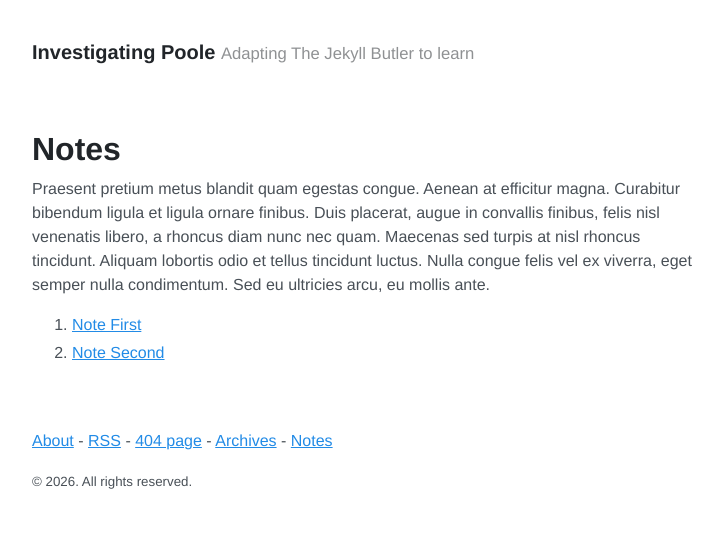
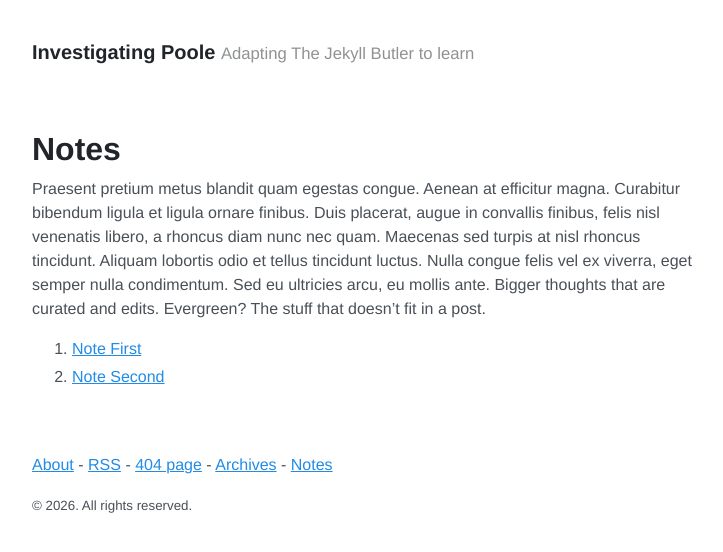
Before and after one commit to akmolteni/gju, a Jekyll site: the page built from notes.md, in a window 1280 px wide. Shown: the top 552 px of the page, without its empty margins (272-995 px from the left). Built offline with Jekyll 4.4.1, drawn with Linux system fonts in a browser that asks for light colours.

Commit message:
Update notes with curated thoughts and edits
Added additional thoughts and edits to the notes.

```diff
--- a/notes.md
+++ b/notes.md
@@ -3,7 +3,7 @@
 title: Notes
 ---
 
-Praesent pretium metus blandit quam egestas congue. Aenean at efficitur magna. Curabitur bibendum ligula et ligula ornare finibus. Duis placerat, augue in convallis finibus, felis nisl venenatis libero, a rhoncus diam nunc nec quam. Maecenas sed turpis at nisl rhoncus tincidunt. Aliquam lobortis odio et tellus tincidunt luctus. Nulla congue felis vel ex viverra, eget semper nulla condimentum. Sed eu ultricies arcu, eu mollis ante.
+Praesent pretium metus blandit quam egestas congue. Aenean at efficitur magna. Curabitur bibendum ligula et ligula ornare finibus. Duis placerat, augue in convallis finibus, felis nisl venenatis libero, a rhoncus diam nunc nec quam. Maecenas sed turpis at nisl rhoncus tincidunt. Aliquam lobortis odio et tellus tincidunt luctus. Nulla congue felis vel ex viverra, eget semper nulla condimentum. Sed eu ultricies arcu, eu mollis ante. Bigger thoughts that are curated and edits. Evergreen? The stuff that doesn't fit in a post.
 
 <ol>
 {% for article in site.notes %}
```
